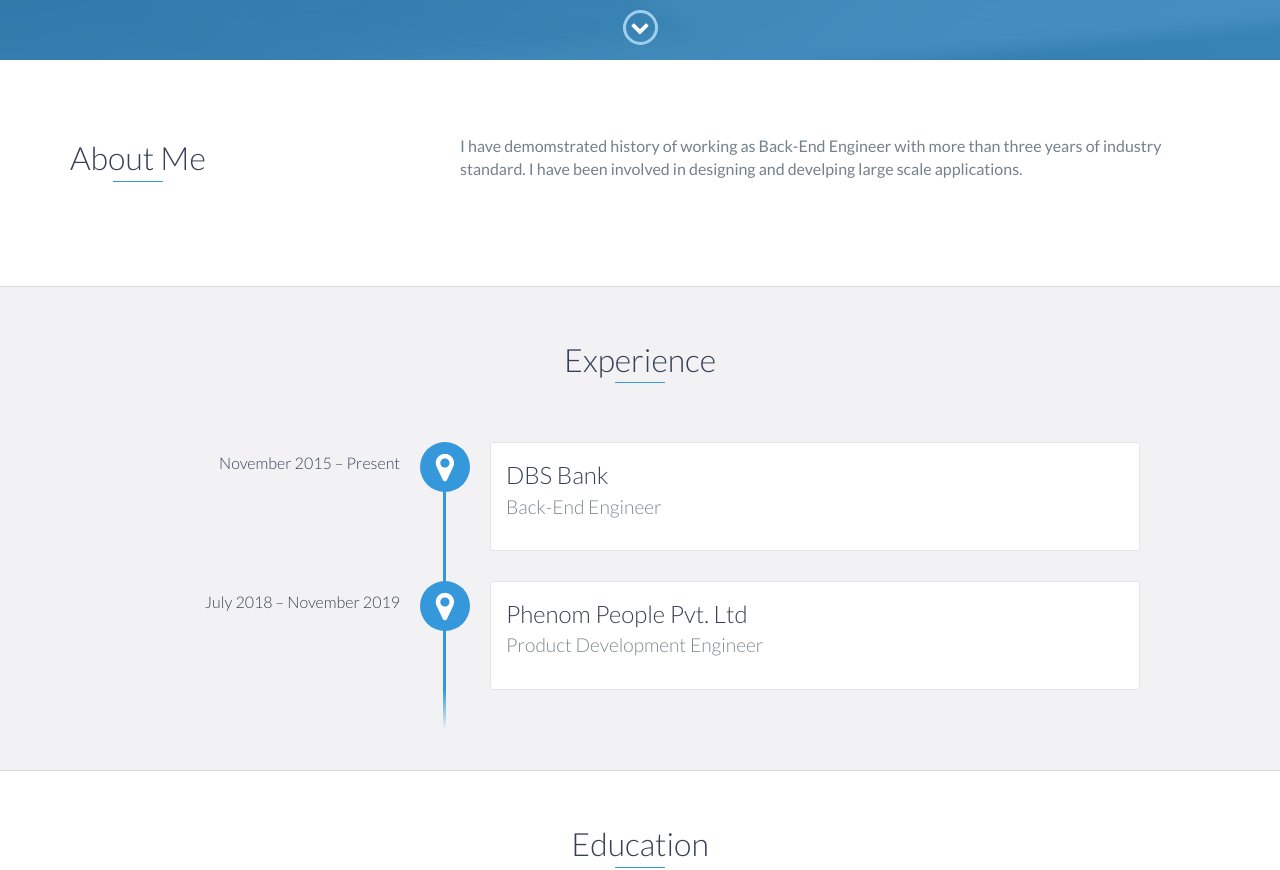
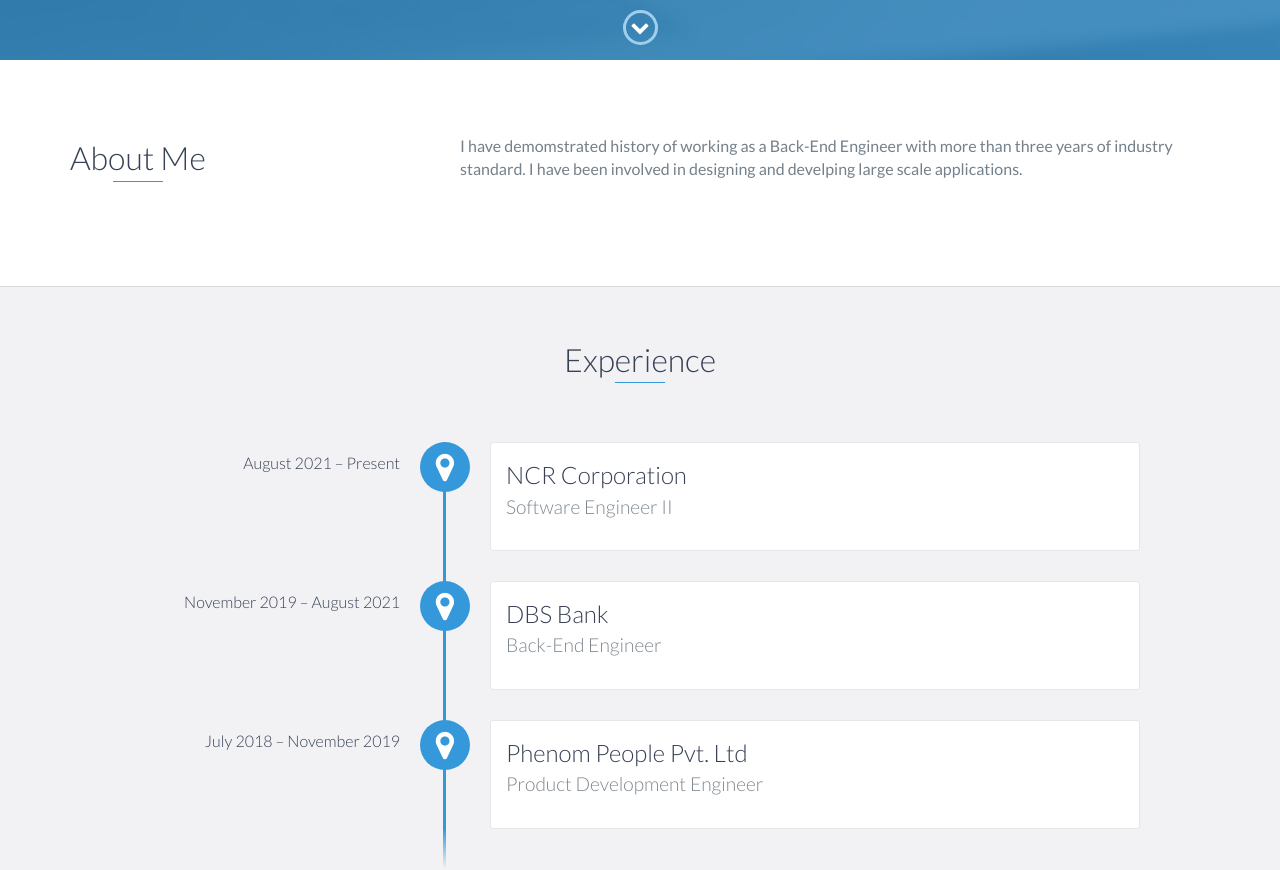
Before and after one commit to kundan-kumar-singh/kundan-kumar-singh.github.io, a website: page index.html in a window 1280 px wide. Shown: the part 740-1610 px from the top of the page. Drawn offline with nearby package versions, Linux system fonts and the light colour scheme.

Commit message:
latest changes

```diff
--- a/index.html
+++ b/index.html
@@ -33,9 +33,9 @@
             <li>
                 <a href="#education">Education</a>
             </li>
-            <li>
+           <!-- <li>
                 <a href="#projects">Projects</a>
-            </li>
+            </li> -->
             <li>
                 <a href="#skills">Skills</a>
             </li>
@@ -73,7 +73,7 @@
                 </div>
                 <div class="col-md-8">
                     <p>
-                        I have demomstrated history of working as Back-End Engineer with more than three years of industry standard. I have been involved in designing and develping large scale applications.
+                        I have demomstrated history of working as a Back-End Engineer with more than three years of industry standard. I have been involved in designing and develping large scale applications.
                     </p>
                 </div>
             </div>
@@ -84,7 +84,14 @@
     <div id="experience" class="background-alt">
         <h2 class="heading">Experience</h2>
         <div id="experience-timeline">
-            <div data-date="November 2015 – Present">
+
+            <div data-date="August 2021 – Present">
+                <h3>NCR Corporation</h3>
+                <h4>Software Engineer II</h4>
+                <p></p>
+            </div>
+
+            <div data-date="November 2019 – August 2021">
                 <h3>DBS Bank</h3>
                 <h4>Back-End Engineer</h4>
                 <p></p>
@@ -128,7 +135,7 @@
         <!-- End .education-block -->
     </div>
     <!-- End #education -->
-
+<!--
     <div id="projects" class="background-alt">
         <h2 class="heading">Projects</h2>
         <div class="container">
@@ -137,31 +144,32 @@
                     <div class="project-image">
                         <img src="images/project.jpg" />
                     </div>
-                    <!-- End .project-image -->
+                     End .project-image
                     <div class="project-info">
-                      <!--  <h3>Project Name Here</h3> -->
+                       <h3>Project Name Here</h3>
                         <p></p>
                     </div>
-                    <!-- End .project-info -->
+                 End .project-info
                 </div>
-                <!-- End .project -->
+                 End .project
 
                 <div class="project shadow-large">
                     <div class="project-image">
                         <img src="images/project.jpg" />
                     </div>
-                    <!-- End .project-image -->
+                    <End .project-image
                     <div class="project-info">
-                       <!-- <h3>Project Name Here</h3> -->
+                        <h3>Project Name Here</h3>
                         <p></p>
                     </div>
-                    <!-- End .project-info -->
+                     End .project-info
                 </div>
-                <!-- End .project -->
+                 End .project
             </div>
         </div>
     </div>
-    <!-- End #projects -->
+     End #projects
+-->
 
     <div id="skills">
         <h2 class="heading">Skills</h2>
```
